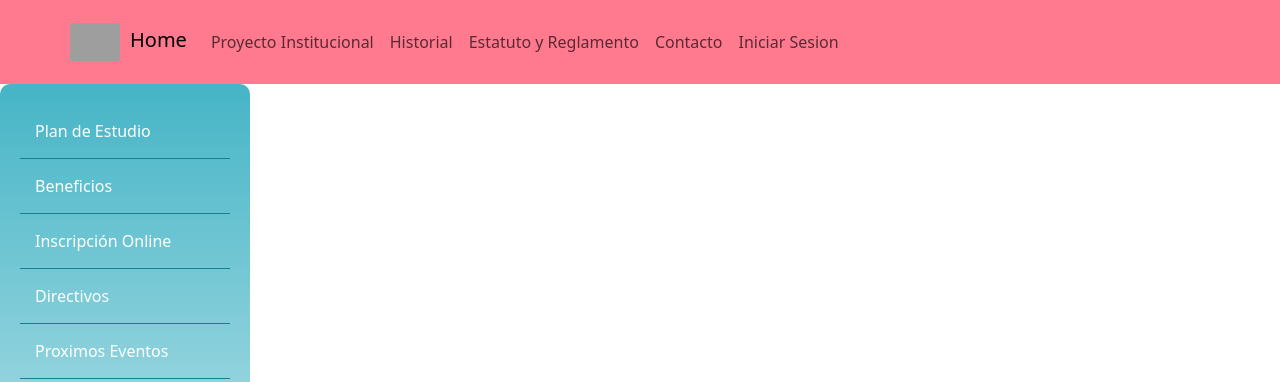
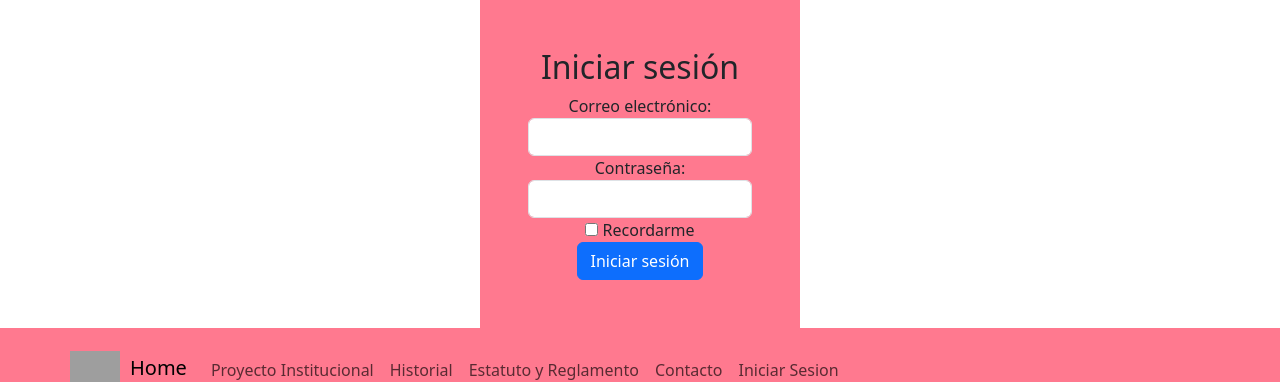
Before and after one commit to alejandro-atala/TPFINAL-CEPIT-2023, a React (Create React App) app in the folder Front/: page / in a window 1280 px wide. Shown: the top 382 px of the page. Built offline with nearby package versions, Linux system fonts and the light colour scheme; grey boxes are pictures that could not be loaded.

Commit message:
color de fondo

```diff
--- a/Front/src/App.js
+++ b/Front/src/App.js
@@ -5,10 +5,11 @@ import Registro from './Registro';
 import Alumno from './Alumno/alumno';
 import Footer from './Footer/footer';
 import SideMenu from './MenuLateral/sideMenu';
-
+import InicioSesion from './InicioSesion/inicioSesion';
 const App = () => {
   return (
     <BrowserRouter>
+    <InicioSesion />
       <Navbar />
       <SideMenu />
       <Routes>
--- a/Front/src/InicioSesion/inicioSesion.js
+++ b/Front/src/InicioSesion/inicioSesion.js
@@ -4,7 +4,7 @@ const InicioSesion = () => {
   return (
     <div className="container text-center col-xs-12 col-sm-3 p-5 ">
       <div className="row align-items-center">
-        <div className=" bg-warning">
+        <div className=" ">
           <h2 className="text-center">Iniciar sesión</h2>
           <form>
             <div className="form-group">
```
